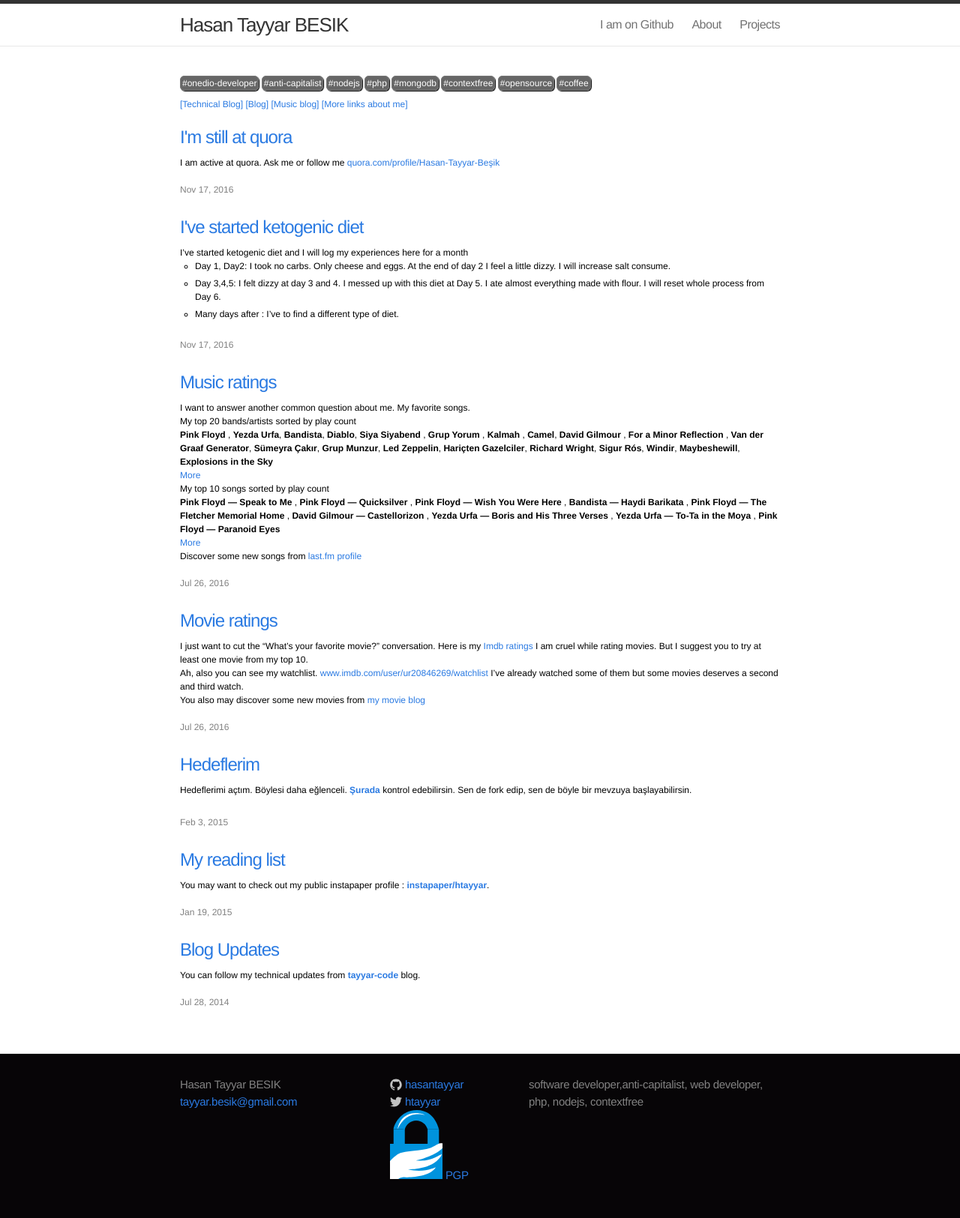
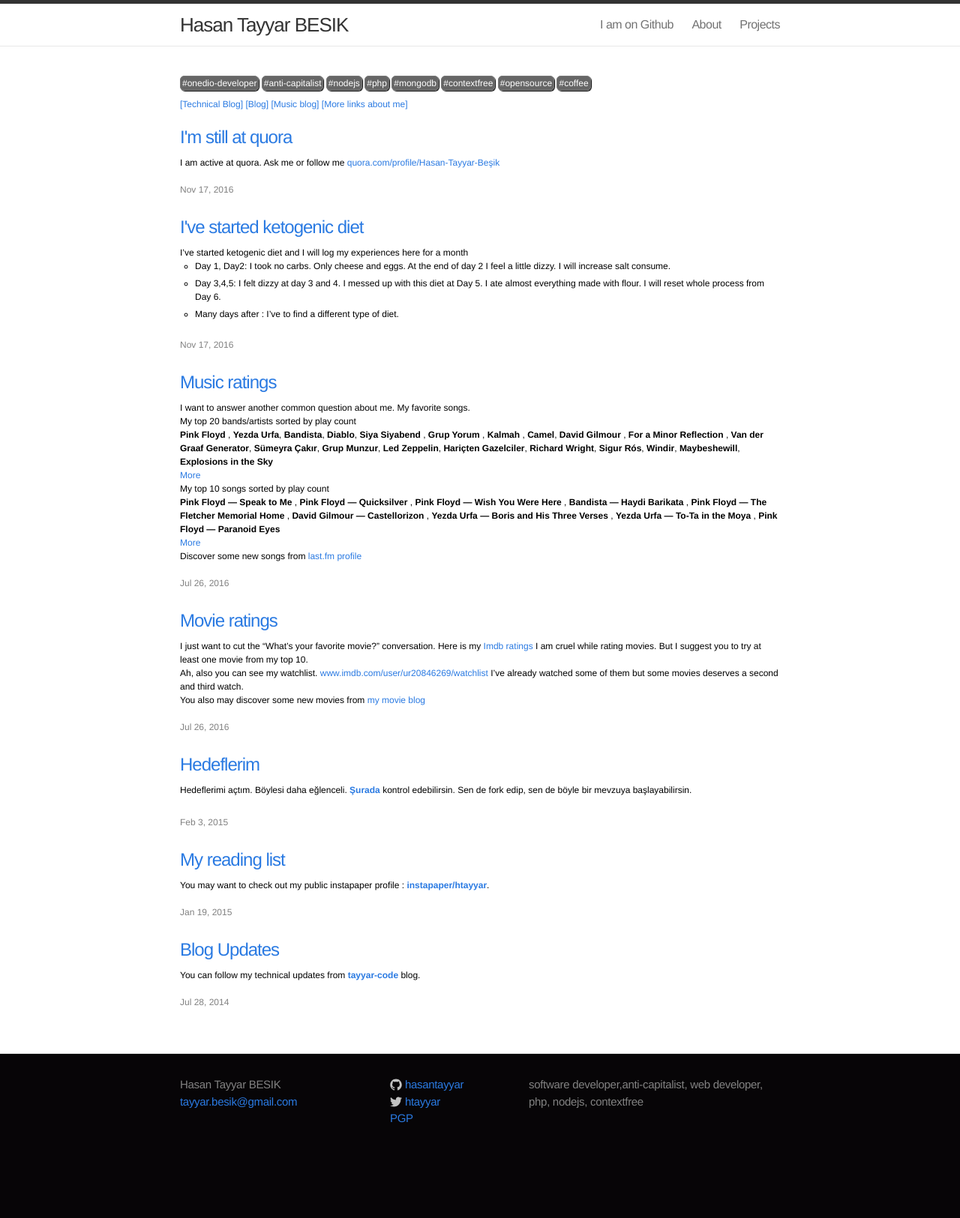
Before and after one commit to hasantayyar/hasantayyar.net, a Jekyll site: the page built from index.html, in a window 1280 px wide. Shown: the whole page at 75% size. Built offline with Jekyll 4.4.1, drawn with Linux system fonts in a browser that asks for light colours; nearby versions of some CDN libraries; some web fonts are replaced; Markdown is read by kramdown in place of the engine named in the settings; after the commit the page ends 1549 px from its top, so only the background shows below that; grey boxes are pictures that could not be loaded.

Commit message:
forget makeups

```diff
--- a/_includes/footer.html
+++ b/_includes/footer.html
@@ -50,12 +50,7 @@
         {% endif %}
         <li>
           <a href='https://keybase.io/hasantayyar/pgp_keys.asc?fingerprint=87c523aa47f53e0dd12b77c1c9d4520f8cac8931'>
-            <span class="icon"><svg xmlns="http://www.w3.org/2000/svg" width="70" height="92" version="1">
-  <path fill="#0093dd" d="M0 44.900002h70V92H0z"/>
-  <path fill="#0093dd" d="M4.7396865 25.468845h15.009007v19.485378H4.7396865zm45.3781075.226088h15.18455v19.239996h-15.18455z"/>
-  <path d="M35.625 0C13.155955.1616478 4.75 20.998357 4.75 25.5625c6.146546-.000001 12.811658.34375 14.21875.34375.330009 0 .398848.000072.71875 0 1.678362-6.870251 7.865117-11.96875 15.25-11.96875 7.352026 0 13.507864 5.051032 15.21875 11.875.387073-.000187.564042 0 .96875 0 12.639162 0 14.125.09375 14.125.09375S60.201152-.175544 35.625 0z" fill="#0093dd" fill-rule="evenodd"/>
-  <path d="M10.269321 25.20553C21.691029 1.9172856 37.700972 5.1573508 46.958242 6.592131c0 0-12.173078-5.829708-23.874213-.0820313C11.608567 12.146925 10.269321 25.20553 10.269321 25.20553zM-.25 68.25s7.7890098-8.701317 14.0625-11C22 54.25 32 55.1875 48.5625 51.875c5.862575-1.172515 7.6875-2.625 16.625-7.25.754992-.390695 5.375-.3125 5.375-.3125l-.375 6.25C60 61.25 36.75 67.21875 34.8125 67.125c19.667484 2.638423 30.16559-7.556918 34.4375-8.1875C59.3125 80.0625 24.0625 79 24.0625 79 44.5 84.5625 61.125 76.25 61.125 76.25c-9.3125 15.40625-43.6875 13.3125-43.6875 13.3125-3.59375.3125-6.5 2.625-6.5 2.625L-.125 92.5-.25 68.25z" fill="#fff" fill-rule="evenodd"/>
-</svg>
+            <span class="icon">
             </span>
             <span class="username">PGP</span>
           </a>
```
